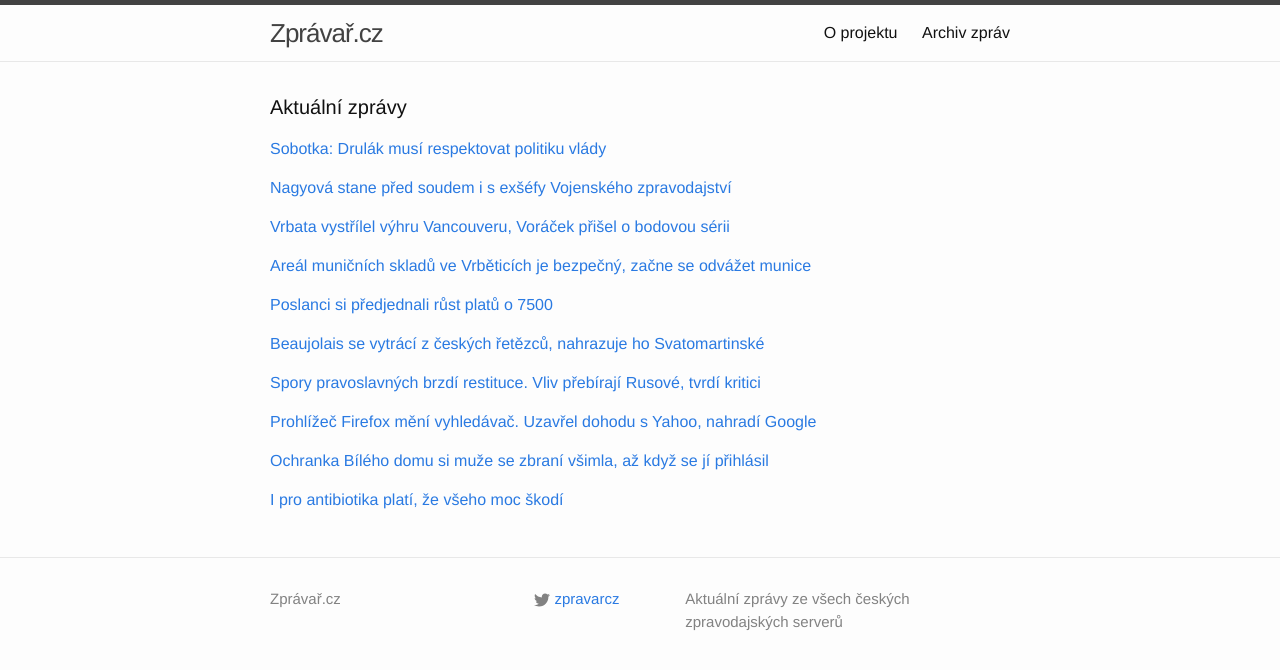
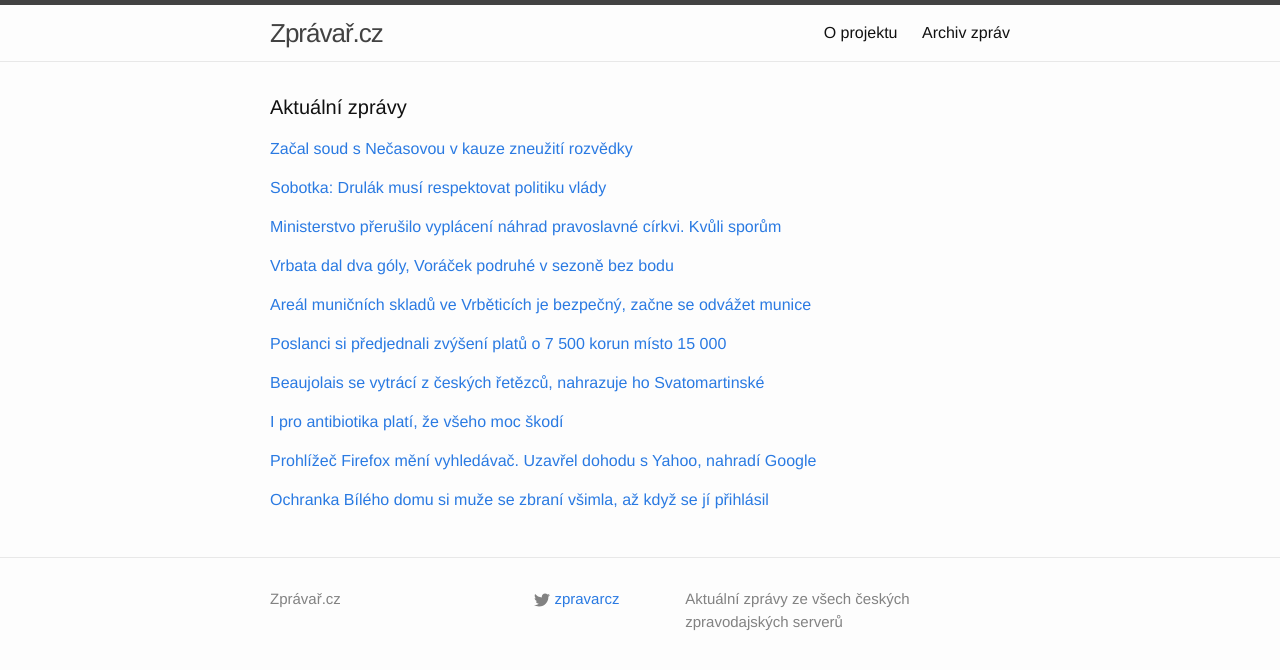
Before and after one commit to adliska/zpravar, a Jekyll site: the page built from index.html, in a window 1280 px wide. Shown: the top 670 px of the page. Built offline with Jekyll 4.4.1, drawn with Linux system fonts in a browser that asks for light colours.

Commit message:
zpravar news update

```diff
--- a/index.html
+++ b/index.html
@@ -5,8 +5,24 @@ layout: default
 <div class="home">
     <h1 class="page-heading">Aktuální zprávy</h1>
 
-<p><a href="javascript:;" onclick="toggle_visibility('zpravy0')">Sobotka: Drulák musí respektovat politiku vlády</a></p>
+<p><a href="javascript:;" onclick="toggle_visibility('zpravy0')">Začal soud s Nečasovou v kauze zneužití rozvědky</a></p>
 <div id="zpravy0" style="display:none">
+<ul>
+<li><a href=http://www.novinky.cz/krimi/353973-zacal-soud-s-necasovou-v-kauze-zneuziti-rozvedky.html>Začal soud s Nečasovou v kauze zneužití rozvědky - www.novinky.cz</a></li>
+<li><a href=http://www.lidovky.cz/jana-necasova-stanula-pred-soudem-doprovodil-ji-manzel-pgg-/zpravy-domov.aspx?c=A141120_081003_ln_domov_rof>Jana Nečasová stanula před soudem. Doprovodil ji manžel  - www.lidovky.cz</a></li>
+<li><a href=http://zpravy.idnes.cz/zacal-soud-s-necasovou-0bj-/krimi.aspx?c=A141120_085016_krimi_jj>Soud začal řešit kauzu Nagyová, obžalovanou doprovází expremiér - zpravy.idnes.cz</a></li>
+<li><a href=http://domaci.ihned.cz/domaci/c1-63146360-zacina-soud-s-janou-necasovou-rozhodne-se-o-kauze-ktera-polozila-vladu>Začíná soud s Janou Nečasovou. Rozhodne se o kauze, která položila vládu - domaci.ihned.cz</a></li>
+<li><a href=http://www.rozhlas.cz/_zprava/zacal-soud-s-janou-necasovou-drive-nagyovou-kvuli-kauze-vojenskeho-zpravodajstvi--1422500>Začal soud s Janou Nečasovou, dříve Nagyovou, kvůli kauze Vojenského zpravodajství - www.rozhlas.cz</a></li>
+<li><a href=http://www.tyden.cz/rubriky/domaci/kauzy/nagyova-stane-pred-soudem-i-s-exsefy-vojenskeho-zpravodajstvi_324736.html>Nagyová stane před soudem i s exšéfy Vojenského zpravodajství - www.tyden.cz</a></li>
+<li><a href=http://www.lidovky.cz/jana-necasova-stane-pred-soudem-kvuli-zneuziti-rozvedky-pep-/zpravy-domov.aspx?c=A141120_081003_ln_domov_rof>Jana Nečasová stane před soudem. Kvůli zneužití rozvědky  - www.lidovky.cz</a></li>
+<li><a href=http://www.novinky.cz/krimi/353973-zacina-soud-s-necasovou-v-kauze-udajneho-zneuziti-rozvedky.html>Začíná soud s Nečasovou v kauze údajného zneužití rozvědky - www.novinky.cz</a></li>
+<li><a href=http://www.ceskenoviny.cz/zpravy/zpravy/zacina-soud-s-necasovou-v-kauze-udajneho-zneuziti-rozvedky/1149235>Začíná soud s Nečasovou v kauze údajného zneužití rozvědky - www.ceskenoviny.cz</a></li>
+<li><a href=http://www.rozhlas.cz/_zprava/jana-necasova-drive-nagyova-stane-pred-soudem-v-kauze-vojenskeho-zpravodajstvi--1422500>Jana Nečasová, dříve Nagyová, stane před soudem v kauze Vojenského zpravodajství - www.rozhlas.cz</a></li>
+<li><a href=http://www.ceskatelevize.cz/ct24/domaci/292893-proces-roku-zneuziti-vojenske-rozvedky-v-cele-s-necasovou/>Proces roku: Zneužití vojenské rozvědky v čele s Nečasovou - www.ceskatelevize.cz</a></li>
+<li><a href=http://zpravy.idnes.cz/necasiva-nagyova-a-zpravodajci-u-soudu-dyj-/krimi.aspx?c=A141119_151317_krimi_cen>Soud poprvé veřejně otevře kauzu Nagyová, 521 dní po Nečasově demisi - zpravy.idnes.cz</a></li>
+</ul>
+</div><p><a href="javascript:;" onclick="toggle_visibility('zpravy1')">Sobotka: Drulák musí respektovat politiku vlády</a></p>
+<div id="zpravy1" style="display:none">
 <ul>
 <li><a href=http://www.tyden.cz/rubriky/domaci/politika/sobotka-drulak-musi-respektovat-politiku-vlady_324735.html>Sobotka: Drulák musí respektovat politiku vlády - www.tyden.cz</a></li>
 <li><a href=http://www.ceskatelevize.cz/ct24/domaci/292962-namestek-drulak-musi-respektovat-politiku-vlady-vzkazal-sobotka/>Náměstek Drulák musí respektovat politiku vlády, vzkázal Sobotka - www.ceskatelevize.cz</a></li>
@@ -18,28 +34,28 @@ layout: default
 <li><a href=http://www.novinky.cz/zahranicni/amerika/353970-sobotka-namestek-drulak-musi-respektovat-politiku-vlady.html>Sobotka: Náměstek Drulák musí respektovat politiku vlády  - www.novinky.cz</a></li>
 <li><a href=http://www.ceskenoviny.cz/zpravy/zpravy/sobotka-namestek-drulak-musi-respektovat-politiku-vlady/1149227>Sobotka: Náměstek Drulák musí respektovat politiku vlády - www.ceskenoviny.cz</a></li>
 </ul>
-</div><p><a href="javascript:;" onclick="toggle_visibility('zpravy1')">Nagyová stane před soudem i s exšéfy Vojenského zpravodajství</a></p>
-<div id="zpravy1" style="display:none">
-<ul>
-<li><a href=http://www.tyden.cz/rubriky/domaci/kauzy/nagyova-stane-pred-soudem-i-s-exsefy-vojenskeho-zpravodajstvi_324736.html>Nagyová stane před soudem i s exšéfy Vojenského zpravodajství - www.tyden.cz</a></li>
-<li><a href=http://www.lidovky.cz/jana-necasova-stane-pred-soudem-kvuli-zneuziti-rozvedky-pep-/zpravy-domov.aspx?c=A141120_081003_ln_domov_rof>Jana Nečasová stane před soudem. Kvůli zneužití rozvědky  - www.lidovky.cz</a></li>
-<li><a href=http://www.novinky.cz/krimi/353973-zacina-soud-s-necasovou-v-kauze-udajneho-zneuziti-rozvedky.html>Začíná soud s Nečasovou v kauze údajného zneužití rozvědky - www.novinky.cz</a></li>
-<li><a href=http://www.ceskenoviny.cz/zpravy/zpravy/zacina-soud-s-necasovou-v-kauze-udajneho-zneuziti-rozvedky/1149235>Začíná soud s Nečasovou v kauze údajného zneužití rozvědky - www.ceskenoviny.cz</a></li>
-<li><a href=http://www.rozhlas.cz/_zprava/jana-necasova-drive-nagyova-stane-pred-soudem-v-kauze-vojenskeho-zpravodajstvi--1422500>Jana Nečasová, dříve Nagyová, stane před soudem v kauze Vojenského zpravodajství - www.rozhlas.cz</a></li>
-<li><a href=http://www.ceskatelevize.cz/ct24/domaci/292893-proces-roku-zneuziti-vojenske-rozvedky-v-cele-s-necasovou/>Proces roku: Zneužití vojenské rozvědky v čele s Nečasovou - www.ceskatelevize.cz</a></li>
-<li><a href=http://zpravy.idnes.cz/necasiva-nagyova-a-zpravodajci-u-soudu-dyj-/krimi.aspx?c=A141119_151317_krimi_cen>Soud poprvé veřejně otevře kauzu Nagyová, 521 dní po Nečasově demisi - zpravy.idnes.cz</a></li>
-</ul>
-</div><p><a href="javascript:;" onclick="toggle_visibility('zpravy2')">Vrbata vystřílel výhru Vancouveru, Voráček přišel o bodovou sérii</a></p>
+</div><p><a href="javascript:;" onclick="toggle_visibility('zpravy2')">Ministerstvo přerušilo vyplácení náhrad pravoslavné církvi. Kvůli sporům</a></p>
 <div id="zpravy2" style="display:none">
 <ul>
+<li><a href=http://zpravy.e15.cz/domaci/udalosti/ministerstvo-prerusilo-vyplaceni-nahrad-pravoslavne-cirkvi-kvuli-sporum-1138546>Ministerstvo přerušilo vyplácení náhrad pravoslavné církvi. Kvůli sporům - zpravy.e15.cz</a></li>
+<li><a href=http://www.tyden.cz/rubriky/domaci/ministerstvo-prestalo-vyplacet-nahrady-pravoslavne-cirkvi_324738.html>Ministerstvo přestalo vyplácet náhrady pravoslavné církvi - www.tyden.cz</a></li>
+<li><a href=http://www.lidovky.cz/spory-pravoslavnych-brzdi-restituce-vliv-prebiraji-rusove-tvrdi-kritici-15y-/zpravy-domov.aspx?c=A141120_082002_ln_domov_rof>Spory pravoslavných brzdí restituce. Vliv přebírají Rusové, tvrdí kritici  - www.lidovky.cz</a></li>
+<li><a href=http://domaci.ihned.cz/domaci/c1-63145760-pravoslavna-cirkev-prijde-kvuli-sporum-o-40-milionu-z-restituci-docasne>Pravoslavná církev přijde kvůli sporům o 40 milionů z restitucí. Dočasně - domaci.ihned.cz</a></li>
+<li><a href=http://zpravy.idnes.cz/pozastaveni-penez-pro-pravoslavnou-cirkev-fec-/domaci.aspx?c=A141120_070630_domaci_jj>Ministerstvo zastavilo pravoslavné církvi kvůli sporům vyplácení náhrad - zpravy.idnes.cz</a></li>
+<li><a href=http://www.ceskenoviny.cz/zpravy/zpravy/ln-ministerstvo-prerusilo-vyplaceni-nahrad-pravoslavne-cirkvi/1149242>LN: Ministerstvo přerušilo vyplácení náhrad pravoslavné církvi - www.ceskenoviny.cz</a></li>
+</ul>
+</div><p><a href="javascript:;" onclick="toggle_visibility('zpravy3')">Vrbata dal dva góly, Voráček podruhé v sezoně bez bodu</a></p>
+<div id="zpravy3" style="display:none">
+<ul>
+<li><a href=http://www.tyden.cz/rubriky/sport/hokej/nhl/vrbata-dal-dva-goly-voracek-podruhe-v-sezone-bez-bodu_324744.html>Vrbata dal dva góly, Voráček podruhé v sezoně bez bodu - www.tyden.cz</a></li>
 <li><a href=http://www.denik.cz/hokej/vrbata-vystrilel-vyhru-vancouveru-voracek-prisel-o-bodovou-serii-20141120.html>Vrbata vystřílel výhru Vancouveru, Voráček přišel o bodovou sérii - www.denik.cz</a></li>
 <li><a href=http://hokej.idnes.cz/vrbata-se-blyskl-dvema-goly-dfg-/nhl.aspx?c=A141120_071040_nhl_Mkr>Vrbata se blýskl dvěma góly, bodová série Voráčka naopak skončila - hokej.idnes.cz</a></li>
 <li><a href=http://www.sportovninoviny.cz/zpravy/vrbata-vystrilel-vyhru-vancouveru-voracek-prisel-o-bodovou-serii/1149254>Vrbata vystřílel výhru Vancouveru, Voráček přišel o bodovou sérii - www.sportovninoviny.cz</a></li>
 <li><a href=http://www.rozhlas.cz/_zprava/radim-vrbata-pomohl-dvema-goly-k-vitezstvi-vancouveru-voracek-nebodoval--1422511>Radim Vrbata pomohl dvěma góly k vítězství Vancouveru, Voráček nebodoval - www.rozhlas.cz</a></li>
 <li><a href=http://sport.aktualne.cz/vrbata-rozhodl-dvema-goly-o-vyhre-vancouveru-voracek-mlcel/r~e81d6b1c707111e48ee3002590604f2e/>Vrbata rozhodl dvěma góly o výhře Vancouveru, Voráček mlčel - sport.aktualne.cz</a></li>
 </ul>
-</div><p><a href="javascript:;" onclick="toggle_visibility('zpravy3')">Areál muničních skladů ve Vrběticích je bezpečný, začne se odvážet munice</a></p>
-<div id="zpravy3" style="display:none">
+</div><p><a href="javascript:;" onclick="toggle_visibility('zpravy4')">Areál muničních skladů ve Vrběticích je bezpečný, začne se odvážet munice</a></p>
+<div id="zpravy4" style="display:none">
 <ul>
 <li><a href=http://www.denik.cz/z_domova/areal-municnich-skladu-ve-vrbeticich-je-bezpecny-zacne-se-odvazet-munice-2014112.html>Areál muničních skladů ve Vrběticích je bezpečný, začne se odvážet munice - www.denik.cz</a></li>
 <li><a href=http://www.ceskatelevize.cz/ct24/regiony/292964-ticho-ve-vrbeticich-v-arealu-prestala-vybuchovat-munice/>Ticho ve Vrběticích. V areálu přestala vybuchovat munice - www.ceskatelevize.cz</a></li>
@@ -47,49 +63,42 @@ layout: default
 <li><a href=http://www.rozhlas.cz/_zprava/policie-by-mohla-zacit-s-odvozem-munice-ze-skladu-ve-vrbeticich--1422516>Policie by mohla začít s odvozem munice ze skladu ve Vrběticích  - www.rozhlas.cz</a></li>
 <li><a href=http://www.ceskenoviny.cz/zpravy/zpravy/ve-vrbeticich-vyprsela-sedmidenni-lhuta-bez-nerizeneho-vybuchu/1149261>Ve Vrběticích vypršela sedmidenní lhůta bez neřízeného výbuchu - www.ceskenoviny.cz</a></li>
 </ul>
-</div><p><a href="javascript:;" onclick="toggle_visibility('zpravy4')">Poslanci si předjednali růst platů o 7500</a></p>
-<div id="zpravy4" style="display:none">
+</div><p><a href="javascript:;" onclick="toggle_visibility('zpravy5')">Poslanci si předjednali zvýšení platů o 7 500 korun místo 15 000</a></p>
+<div id="zpravy5" style="display:none">
 <ul>
+<li><a href=http://www.denik.cz/z_domova/poslanci-si-predjednali-zvyseni-platu-o-7-500-korun-misto-15-000-20141120.html>Poslanci si předjednali zvýšení platů o 7 500 korun místo 15 000 - www.denik.cz</a></li>
 <li><a href=http://echo24.cz/a/iy8Ni>Poslanci si předjednali růst platů o 7500 - echo24.cz</a></li>
 <li><a href=http://www.ceskatelevize.cz/ct24/domaci/292958-kompromis-poslaneckych-klubu-rust-platu-o-14-4/>Kompromis poslaneckých klubů: růst platů o 14,4 % - www.ceskatelevize.cz</a></li>
 <li><a href=http://www.ceskenoviny.cz/zpravy/zpravy/hn-poslanci-si-predjednali-rust-platu-o-7-500-korun-misto-15-000/1149236>HN: Poslanci si předjednali růst platů o 7.500 korun místo 15.000 - www.ceskenoviny.cz</a></li>
 <li><a href=http://zpravy.aktualne.cz/domaci/politika/poslanci-planuji-narust-svych-platu-o-7-500-korun/r~3fd6dfe0707811e4a10c0025900fea04/>Poslanci plánují nárůst svých platů o 7 500 korun - zpravy.aktualne.cz</a></li>
 </ul>
-</div><p><a href="javascript:;" onclick="toggle_visibility('zpravy5')">Beaujolais se vytrácí z českých řetězců, nahrazuje ho Svatomartinské</a></p>
-<div id="zpravy5" style="display:none">
+</div><p><a href="javascript:;" onclick="toggle_visibility('zpravy6')">Beaujolais se vytrácí z českých řetězců, nahrazuje ho Svatomartinské</a></p>
+<div id="zpravy6" style="display:none">
 <ul>
 <li><a href=http://zpravy.e15.cz/byznys/obchod-a-sluzby/beaujolais-se-vytraci-z-ceskych-retezcu-nahrazuje-ho-svatomartinske-1138477>Beaujolais se vytrácí z českých řetězců, nahrazuje ho Svatomartinské - zpravy.e15.cz</a></li>
 <li><a href=http://www.rozhlas.cz/_zprava/je-treti-listopadovy-ctvrtek-po-celem-svete-se-oteviraji-lahve-noveho-beaujolais--1422508>Je třetí listopadový čtvrtek, po celém světě se otevírají láhve nového  beaujolais - www.rozhlas.cz</a></li>
 <li><a href=http://zpravy.aktualne.cz/zahranici/svet-privital-nove-beaujolais/r~01fed5c0707711e497f0002590604f2e/>Svět přivítal nové beaujolais - zpravy.aktualne.cz</a></li>
 <li><a href=http://www.financninoviny.cz/zpravodajstvi/zpravy/po-celem-svete-se-zacaly-otvirat-lahve-noveho-beaujolais/1149231>Po celém světě se začaly otvírat láhve nového beaujolais - www.financninoviny.cz</a></li>
 </ul>
-</div><p><a href="javascript:;" onclick="toggle_visibility('zpravy6')">Spory pravoslavných brzdí restituce. Vliv přebírají Rusové, tvrdí kritici </a></p>
-<div id="zpravy6" style="display:none">
+</div><p><a href="javascript:;" onclick="toggle_visibility('zpravy7')">I pro antibiotika platí, že všeho moc škodí</a></p>
+<div id="zpravy7" style="display:none">
 <ul>
-<li><a href=http://www.lidovky.cz/spory-pravoslavnych-brzdi-restituce-vliv-prebiraji-rusove-tvrdi-kritici-15y-/zpravy-domov.aspx?c=A141120_082002_ln_domov_rof>Spory pravoslavných brzdí restituce. Vliv přebírají Rusové, tvrdí kritici  - www.lidovky.cz</a></li>
-<li><a href=http://domaci.ihned.cz/domaci/c1-63145760-pravoslavna-cirkev-prijde-kvuli-sporum-o-40-milionu-z-restituci-docasne>Pravoslavná církev přijde kvůli sporům o 40 milionů z restitucí. Dočasně - domaci.ihned.cz</a></li>
-<li><a href=http://zpravy.idnes.cz/pozastaveni-penez-pro-pravoslavnou-cirkev-fec-/domaci.aspx?c=A141120_070630_domaci_jj>Ministerstvo zastavilo pravoslavné církvi kvůli sporům vyplácení náhrad - zpravy.idnes.cz</a></li>
-<li><a href=http://www.ceskenoviny.cz/zpravy/zpravy/ln-ministerstvo-prerusilo-vyplaceni-nahrad-pravoslavne-cirkvi/1149242>LN: Ministerstvo přerušilo vyplácení náhrad pravoslavné církvi - www.ceskenoviny.cz</a></li>
+<li><a href=http://www.ceskatelevize.cz/ct24/domaci/292932-i-pro-antibiotika-plati-ze-vseho-moc-skodi/>I pro antibiotika platí, že všeho moc škodí - www.ceskatelevize.cz</a></li>
+<li><a href=http://www.ceskatelevize.cz/ct24/domaci/292932-pro-antibiotika-plati-pravidlo-ze-vseho-moc-skodi/>Pro antibiotika platí pravidlo, že všeho moc škodí - www.ceskatelevize.cz</a></li>
+<li><a href=http://www.denik.cz/medicina/bakterie-jsou-odolnejsi-rika-o-antibiotikach-vojtech-ondra-z-brnenske-farmacie-2.html>Pozor na antibiotika, varují lékaři. Nakažených odolnými bakteriemi je stále víc - www.denik.cz</a></li>
 </ul>
-</div><p><a href="javascript:;" onclick="toggle_visibility('zpravy7')">Prohlížeč Firefox mění vyhledávač. Uzavřel dohodu s Yahoo, nahradí Google</a></p>
-<div id="zpravy7" style="display:none">
+</div><p><a href="javascript:;" onclick="toggle_visibility('zpravy8')">Prohlížeč Firefox mění vyhledávač. Uzavřel dohodu s Yahoo, nahradí Google</a></p>
+<div id="zpravy8" style="display:none">
 <ul>
 <li><a href=http://byznys.ihned.cz/zpravodajstvi-svet/c1-63145980-prohlizec-firefox-meni-vyhledavac-uzavrel-dohodu-s-yahoo-nahradi-google>Prohlížeč Firefox mění vyhledávač. Uzavřel dohodu s Yahoo, nahradí Google - byznys.ihned.cz</a></li>
 <li><a href=http://www.financninoviny.cz/zpravodajstvi/zpravy/yahoo-nahradi-v-usa-vyhledavac-google-pri-surfovani-ve-firefoxu/1149270>Yahoo nahradí v USA vyhledávač Google při surfování ve Firefoxu - www.financninoviny.cz</a></li>
 <li><a href=http://zpravy.aktualne.cz/yahoo-nahradi-v-usa-google-pri-surfovani-ve-firefoxu/r~ebc2cbfa708411e49b26002590604f2e/>Yahoo nahradí v USA Google při surfování ve Firefoxu - zpravy.aktualne.cz</a></li>
 </ul>
-</div><p><a href="javascript:;" onclick="toggle_visibility('zpravy8')">Ochranka Bílého domu si muže se zbraní všimla, až když se jí přihlásil</a></p>
-<div id="zpravy8" style="display:none">
+</div><p><a href="javascript:;" onclick="toggle_visibility('zpravy9')">Ochranka Bílého domu si muže se zbraní všimla, až když se jí přihlásil</a></p>
+<div id="zpravy9" style="display:none">
 <ul>
 <li><a href=http://www.ceskatelevize.cz/ct24/svet/292961-ochranka-bileho-domu-si-muze-se-zbrani-vsimla-az-kdyz-se-ji-prihlasil/>Ochranka Bílého domu si muže se zbraní všimla, až když se jí přihlásil - www.ceskatelevize.cz</a></li>
 <li><a href=http://zpravy.idnes.cz/ochranka-bileho-domu-zatkla-muze-s-puskou-a-nozem-fbu-/zahranicni.aspx?c=A141120_072514_zahranicni_jj>Obamova ochranka zatkla muže z Iowy, u Bílého domu měl pušku a nůž - zpravy.idnes.cz</a></li>
 <li><a href=http://www.novinky.cz/zahranicni/amerika/353971-ochranka-bileho-domu-zatkla-muze-z-iowy-v-aute-mel-pusku-a-nuz.html>Ochranka Bílého domu zatkla muže z Iowy, v autě měl pušku a nůž  - www.novinky.cz</a></li>
 </ul>
-</div><p><a href="javascript:;" onclick="toggle_visibility('zpravy9')">I pro antibiotika platí, že všeho moc škodí</a></p>
-<div id="zpravy9" style="display:none">
-<ul>
-<li><a href=http://www.ceskatelevize.cz/ct24/domaci/292932-i-pro-antibiotika-plati-ze-vseho-moc-skodi/>I pro antibiotika platí, že všeho moc škodí - www.ceskatelevize.cz</a></li>
-<li><a href=http://www.ceskatelevize.cz/ct24/domaci/292932-pro-antibiotika-plati-pravidlo-ze-vseho-moc-skodi/>Pro antibiotika platí pravidlo, že všeho moc škodí - www.ceskatelevize.cz</a></li>
-<li><a href=http://www.denik.cz/medicina/bakterie-jsou-odolnejsi-rika-o-antibiotikach-vojtech-ondra-z-brnenske-farmacie-2.html>Pozor na antibiotika, varují lékaři. Nakažených odolnými bakteriemi je stále víc - www.denik.cz</a></li>
-</ul>
 </div></div>
```
